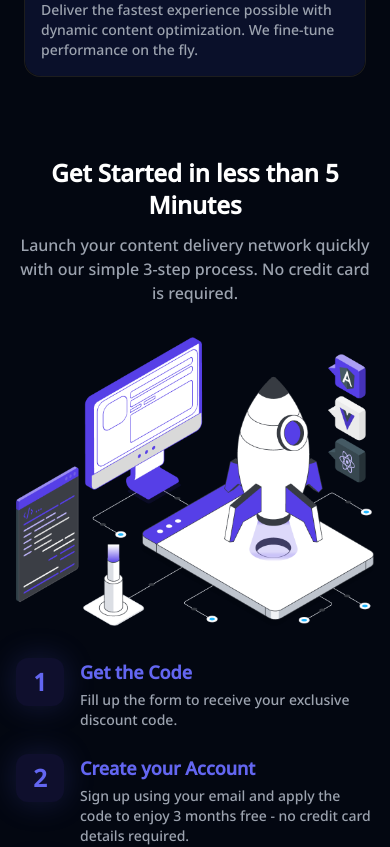
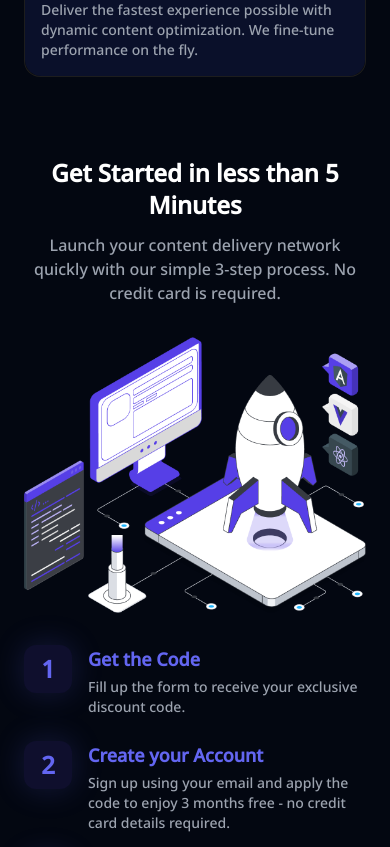
Before and after one commit to varunpandey0502/vergecloud-dark, a Next.js app: page / in a window 390 px wide. Shown: the part 4520-5367 px from the top of the page. Built offline with nearby package versions, Linux system fonts and the light colour scheme.

Commit message:
ui: fix padding

```diff
--- a/components/get-started.tsx
+++ b/components/get-started.tsx
@@ -28,7 +28,7 @@ const steps = [
 
 export default function GetStarted() {
   return (
-    <section className="bg-background px-4 sm:px-6 py-8 sm:py-12">
+    <section className="bg-background px-6 sm:px-6 py-8 sm:py-12">
       <div className="container">
         <div className="text-center max-w-3xl mx-auto mb-8 sm:mb-16 space-y-3 sm:space-y-4">
           <h2 className="text-2xl sm:text-3xl md:text-5xl font-bold text-white">
```
